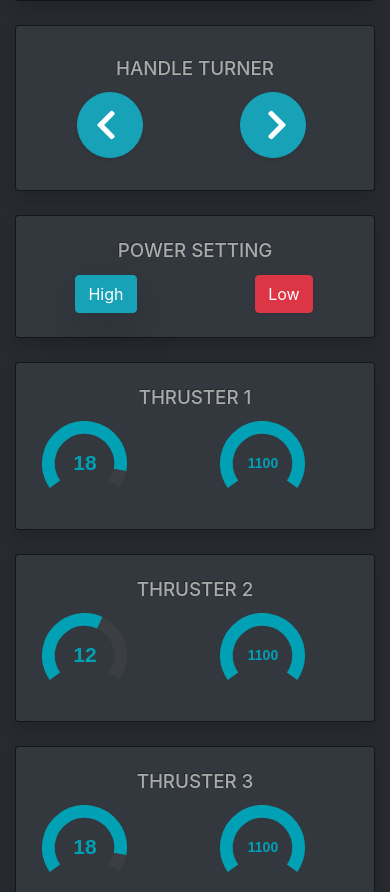
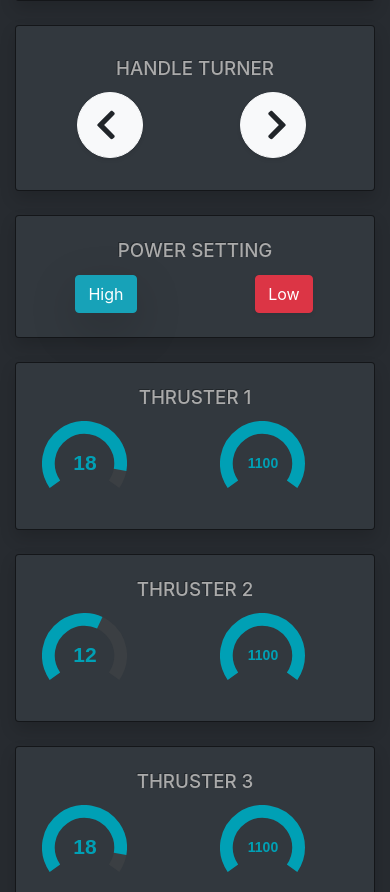
Before and after one commit to caelinsutch/Copilot-V2, a website: page src/index.html in a window 390 px wide. Shown: the part 1521-2413 px from the top of the page. Drawn offline with Linux system fonts and the light colour scheme.

Commit message:
Fix Handle Turner Buttons and started working on mobile view
Mobile view would provide those team members who are not on deck to see video feed, mission timer, and tasks.

```diff
--- a/src/index.html
+++ b/src/index.html
@@ -223,12 +223,12 @@
 						<div class="container">
 							<div class="row">
 								<div class="col text-center">
-									<button class="btn btn-info rounded-circle text-center shadow-sm py-0" id="lefthandleturn" onclick="toggleHandleLeft()" type="button" value="OFF"><i class="fas fa-chevron-left fa-4x mx-auto my-auto pr-3 pl-2" data-fa-transform="grow-5"></i></button>
+									<button class="btn btn-light rounded-circle text-center shadow-sm py-0" id="lefthandleturn" onclick="leftHandleTurnOn(); rightHandleTurnOff();" type="button" value="OFF"><i class="fas fa-chevron-left fa-4x mx-auto my-auto pr-3 pl-2" data-fa-transform="grow-5"></i></button>
 								</div>
 
 
 								<div class="col mx-2 text-center">
-									<button class="btn btn-info rounded-circle text-center shadow-sm py-0" id="righthandleturn" onclick="toggleHandleRight()" type="button" value="OFF"><i class="fas fa-chevron-right fa-4x mx-auto my-auto pr-2 pl-3 py-0" data-fa-transform="grow-5"></i></button>
+									<button class="btn btn-light rounded-circle text-center shadow-sm py-0" id="righthandleturn" onclick="leftHandleTurnOff(); rightHandleTurnOn();" type="button" value="OFF"><i class="fas fa-chevron-right fa-4x mx-auto my-auto pr-2 pl-3 py-0" data-fa-transform="grow-5"></i></button>
 								</div>
 							</div>
 						</div>
```
